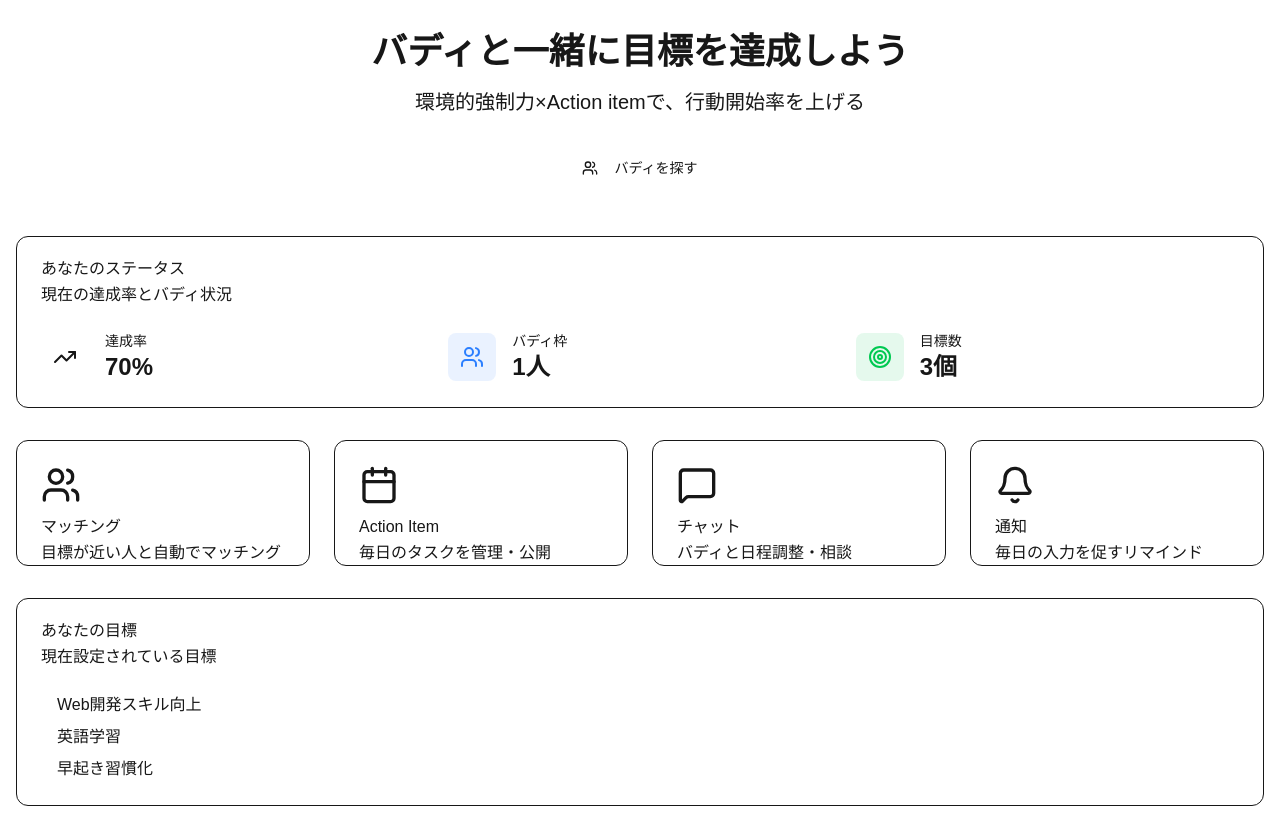
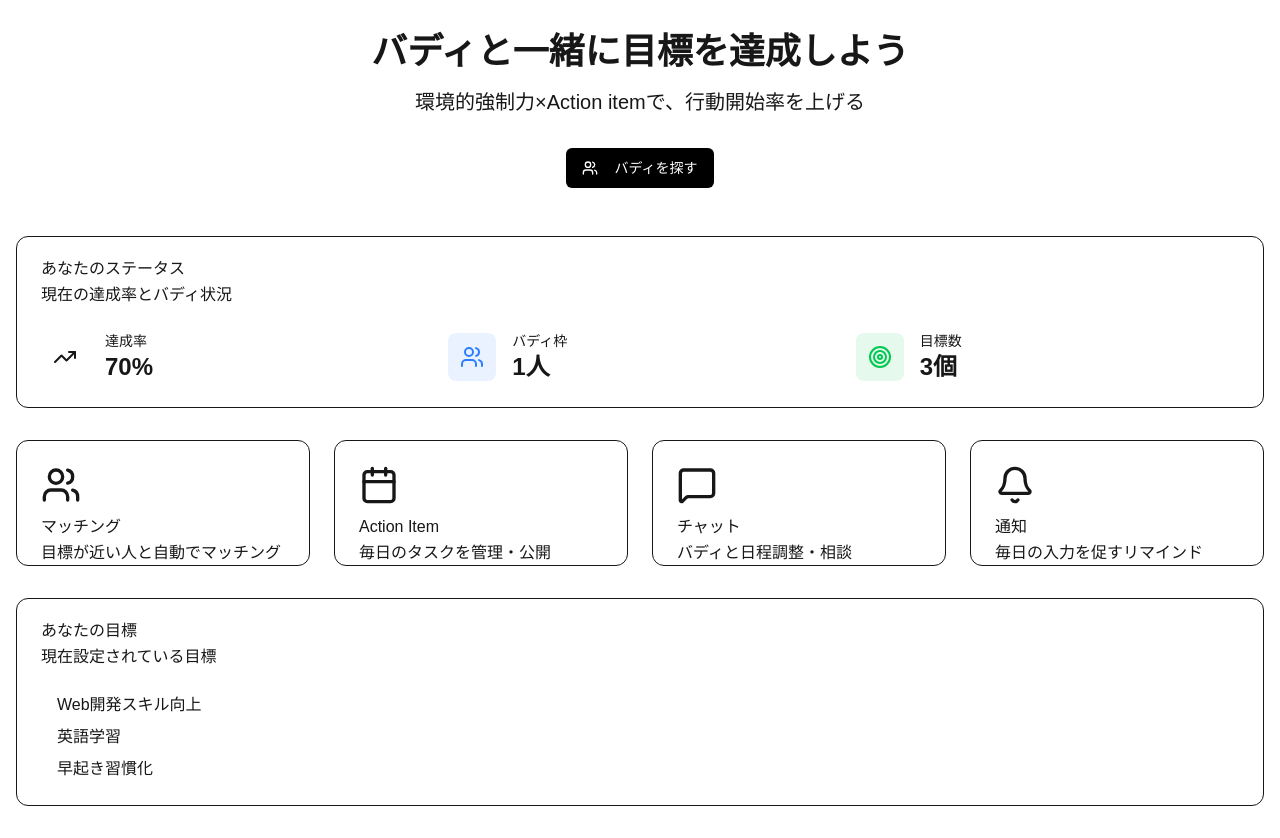
Before and after one commit to KinuGra/actbuddy-proto, a Next.js app in the folder frontend/: page /dashboard in a window 1280 px wide. Built offline with nearby package versions, Linux system fonts and the light colour scheme.

Commit message:
feat: バディを探すボタンを作成（ライト・ダークモード対応）

```diff
--- a/frontend/src/features/home/components/HomeMain.tsx
+++ b/frontend/src/features/home/components/HomeMain.tsx
@@ -33,7 +33,14 @@ export default function HomeMain() {
           環境的強制力×Action itemで、行動開始率を上げる
         </p>
         <Button size="lg" asChild>
-          <Link href="/matching">
+          <Link
+            href="/matching"
+            className="inline-flex items-center px-4 py-2 rounded-md
+                 bg-black text-white
+                 hover:bg-gray-800
+                 transition-colors
+                 dark:bg-white dark:text-black dark:hover:bg-gray-200"
+          >
             <Users className="mr-2 h-5 w-5" />
             バディを探す
           </Link>
```
